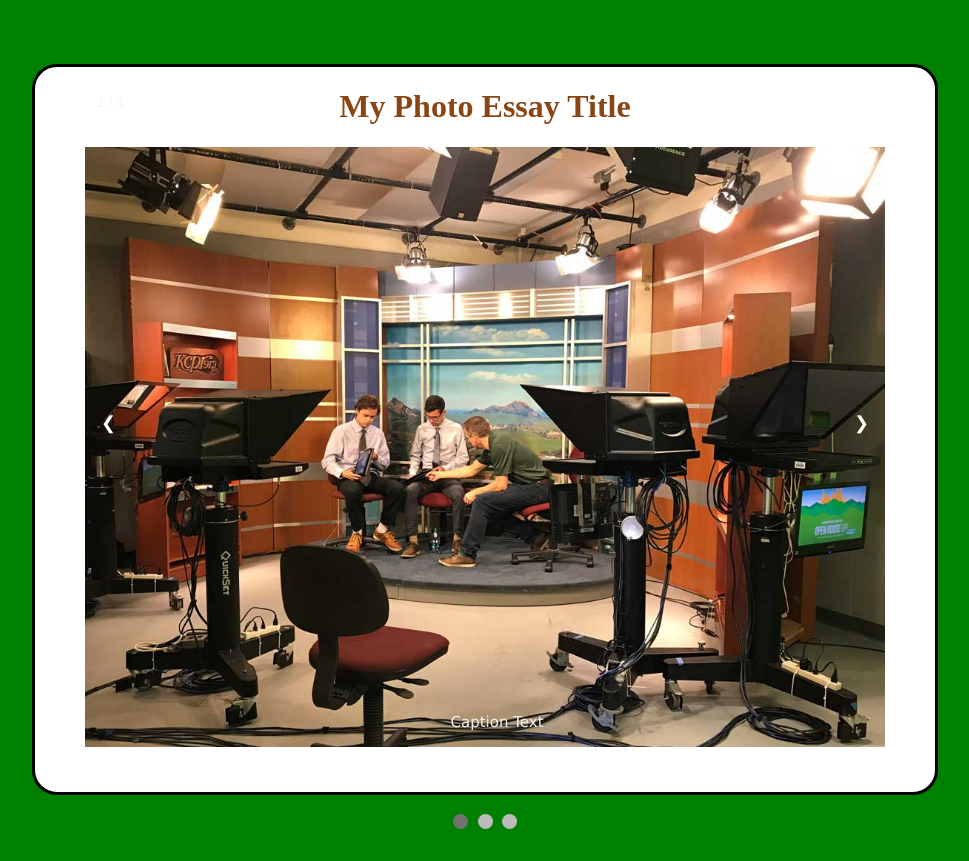
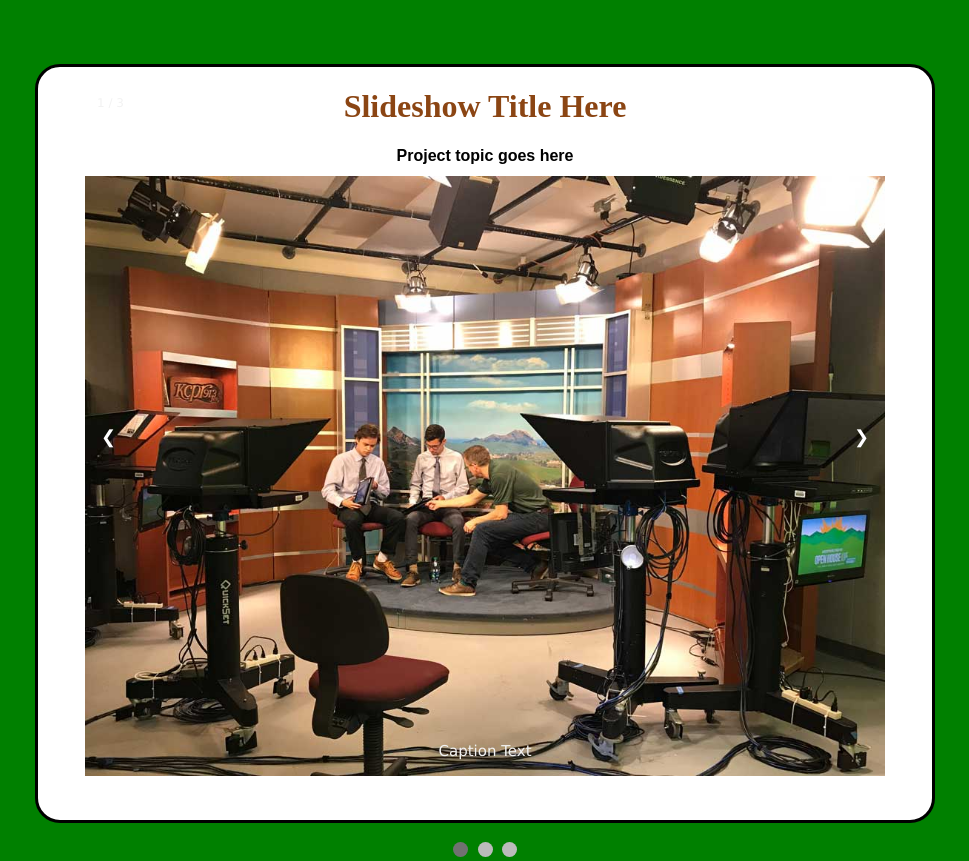
Before and after one commit to bradyteufel/j462f19, a plain HTML site: page index.html in a window 1280 px wide. Shown: the whole page, without its empty margins (155-1124 px from the left). Before the commit the page ends 833 px from the top, so only its background shows below. Drawn offline with Linux system fonts and the light colour scheme.

Commit message:
Add files via upload

```diff
--- a/index.html
+++ b/index.html
@@ -10,7 +10,11 @@
 <div class="slideshow-container">
 
     <div class="title">
-   <h1>My Photo Essay Title</h1>
+   <h1>Slideshow Title Here</h1>
+    </div>
+
+    <div class="project-topic">
+   <h1>Project topic goes here</h1>
     </div>
 
 <div class="mySlides fade">
--- a/style.css
+++ b/style.css
@@ -1,4 +1,3 @@
-<style>
 * {box-sizing: border-box}
 body {font-family: Verdana, sans-serif; margin:0; background: green;}
 .mySlides {display: none}
@@ -7,6 +6,12 @@ img {vertical-align: middle;}
 .title {color:saddlebrown;
 text-align: center;
 font-family: aleo;}
+
+.project-topic {color:black;
+text-align: center;
+font-family: arial;
+font-size: 8px;
+}
 
 .outer-container {border-radius: 25px;
 border: 3px solid black;
@@ -112,4 +117,3 @@ margin-top: 5%;
 @media only screen and (max-width: 300px) {
   .prev, .next,.text {font-size: 11px}
 }
-</style>
```
